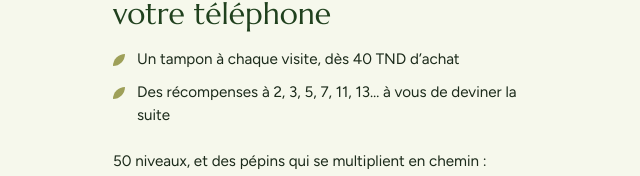
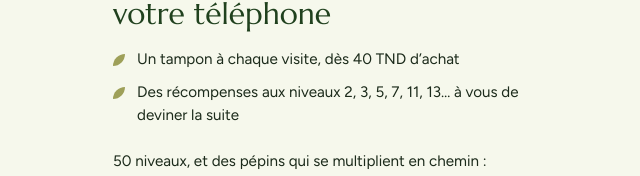
Before and after one commit to nassim0014/kinz-fidelite, a Next.js app: page /rejoindre in a window 1280 px wide. Shown: the part 215-391 px from the top of the page, without its empty margins (319-959 px from the left). Built offline with nearby package versions, Linux system fonts and the light colour scheme.

Commit message:
fix: préciser que les récompenses 2, 3, 5… sont des niveaux
La phrase suivait la ligne sur les tampons et laissait croire à une
récompense à 2 tampons, alors que la carte commence à 3.

```diff
--- a/src/app/admin/affiche/page.tsx
+++ b/src/app/admin/affiche/page.tsx
@@ -19,7 +19,7 @@ export default async function PosterPage() {
       <p className="text-lg text-ink">Scannez et créez votre carte en 30 secondes.</p>
       <ul className="space-y-1 text-sm text-ink">
         <li>1 tampon dès 40 TND d’achat, 2 dès 120 TND, 3 dès 300 TND</li>
-        <li>Des récompenses à 2, 3, 5, 7, 11, 13… à vous de deviner la suite</li>
+        <li>Des récompenses aux niveaux 2, 3, 5, 7, 11, 13… à vous de deviner la suite</li>
         <li>50 niveaux, et des pépins qui se multiplient en chemin</li>
       </ul>
       <RoadmapStrip className="mt-2 w-full" />
--- a/src/app/rejoindre/page.tsx
+++ b/src/app/rejoindre/page.tsx
@@ -6,7 +6,7 @@ export const metadata = { title: 'Rejoindre' };
 
 const PROMISES = [
   'Un tampon à chaque visite, dès 40 TND d’achat',
-  'Des récompenses à 2, 3, 5, 7, 11, 13… à vous de deviner la suite',
+  'Des récompenses aux niveaux 2, 3, 5, 7, 11, 13… à vous de deviner la suite',
 ];
 
 export default function JoinPage() {
```
